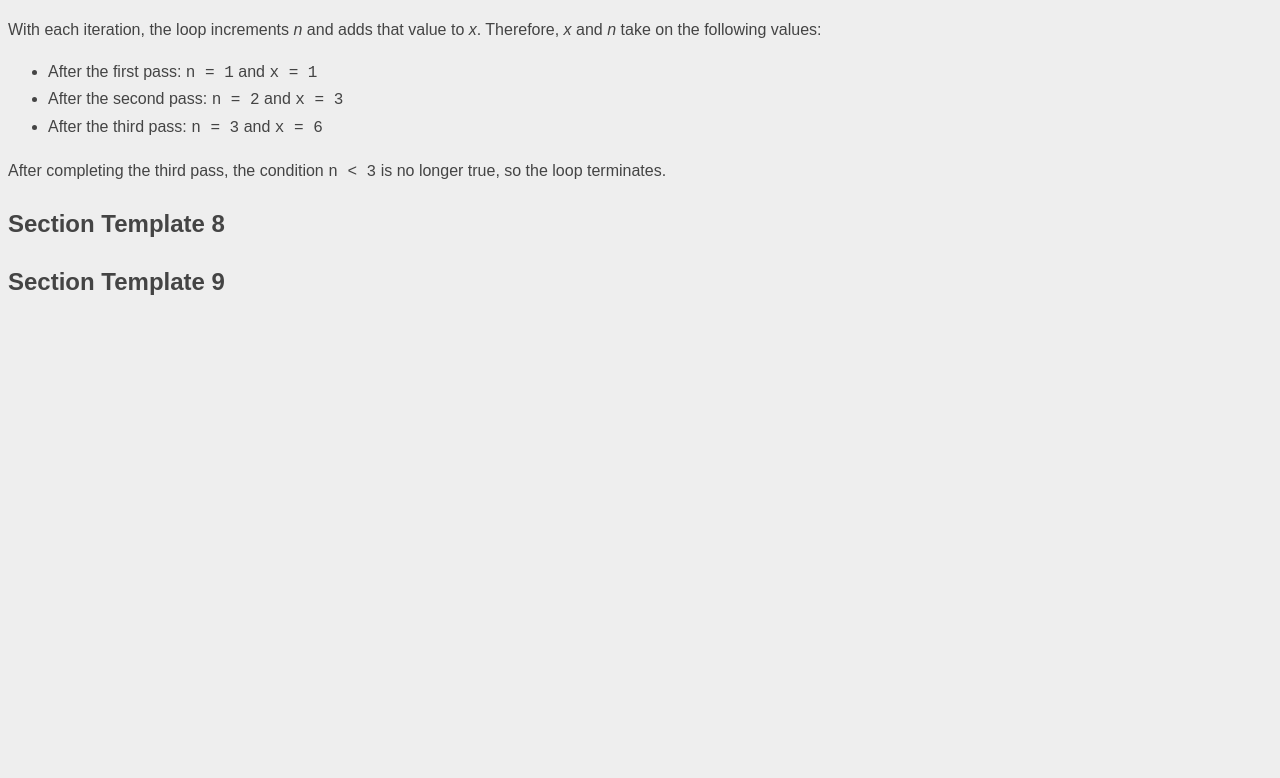
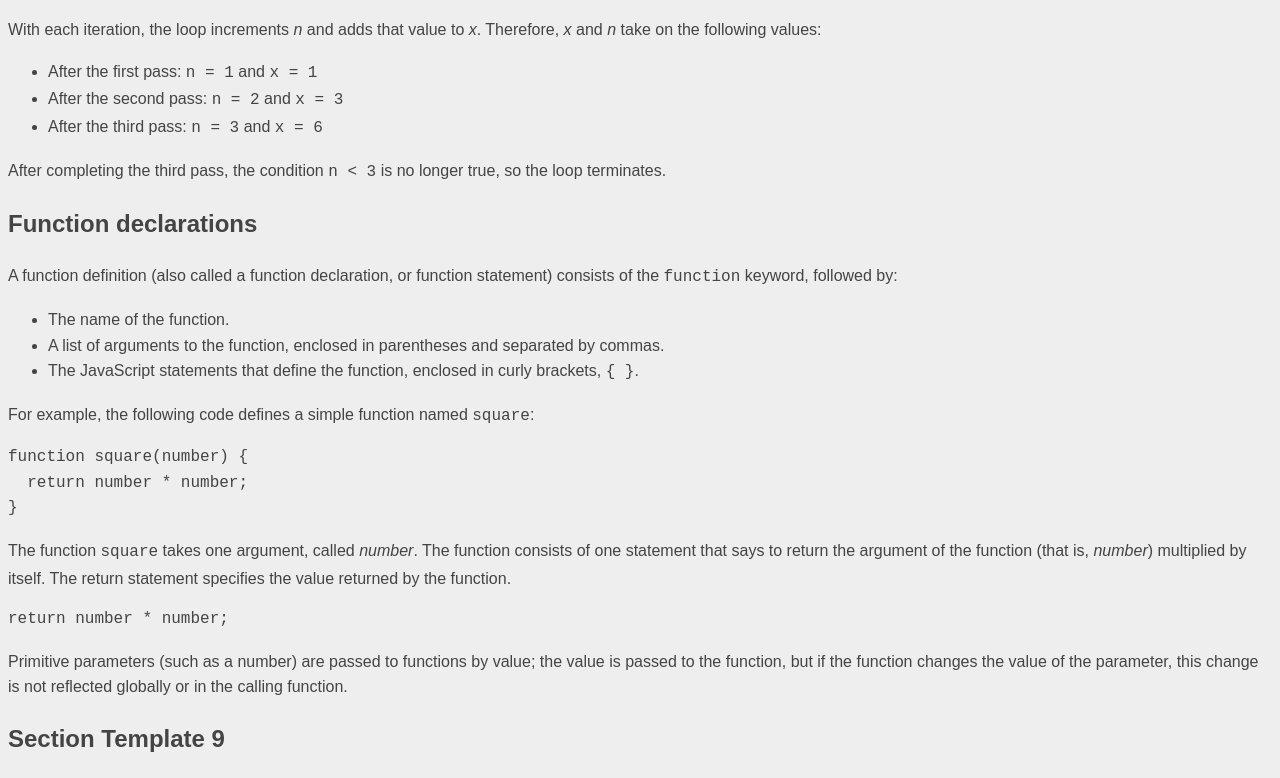
Before and after one commit to kevcomedia/technical-documentation, a website: page src/index.html in a window 1280 px wide. Shown: the part 5366-6144 px from the top of the page. Before the commit the page ends 5688 px from the top, so only its background shows below. Drawn offline with Linux system fonts and the light colour scheme.

Commit message:
Write function declarations section

```diff
--- a/src/index.html
+++ b/src/index.html
@@ -223,11 +223,25 @@ while (n &lt; 3) {
       <p class="main-section__prose">After completing the third pass, the condition <code class="inline-code">n &lt; 3</code> is no longer true, so the loop terminates.</p>
     </section>
 
-    <section class="main-section" id="Section_Template_8">
+    <section class="main-section" id="Function_declarations">
       <header class="main-section__header">
-        <h2 class="main-section__heading">Section Template 8</h2>
+        <h2 class="main-section__heading">Function declarations</h2>
       </header>
+      <p class="main-section__prose">A function definition (also called a function declaration, or function statement) consists of the <code class="inline-code">function</code> keyword, followed by:</p>
+      <ul class="list">
+        <li class="list__item">The name of the function.</li>
+        <li class="list__item">A list of arguments to the function, enclosed in parentheses and separated by commas.</li>
+        <li class="list__item">The JavaScript statements that define the function, enclosed in curly brackets, <code class="inline-code">{ }</code>.</li>
+      </ul>
+      <p class="main-section__prose">For example, the following code defines a simple function named <code class="inline-code">square</code>:</p>
+      <pre class="code-block"><code class="code-block__code">function square(number) {
+  return number * number;
+}</code></pre>
+      <p class="main-section__prose">The function <code class="inline-code">square</code> takes one argument, called <var class="inline-code">number</var>. The function consists of one statement that says to return the argument of the function (that is, <var class="inline-code">number</var>) multiplied by itself. The return statement specifies the value returned by the function.</p>
+      <pre class="code-block"><code class="code-block__code">return number * number;</code></pre>
+      <p class="main-section__prose">Primitive parameters (such as a number) are passed to functions by value; the value is passed to the function, but if the function changes the value of the parameter, this change is not reflected globally or in the calling function.</p>
     </section>
+
     <section class="main-section" id="Section_Template_9">
       <header class="main-section__header">
         <h2 class="main-section__heading">Section Template 9</h2>
```
